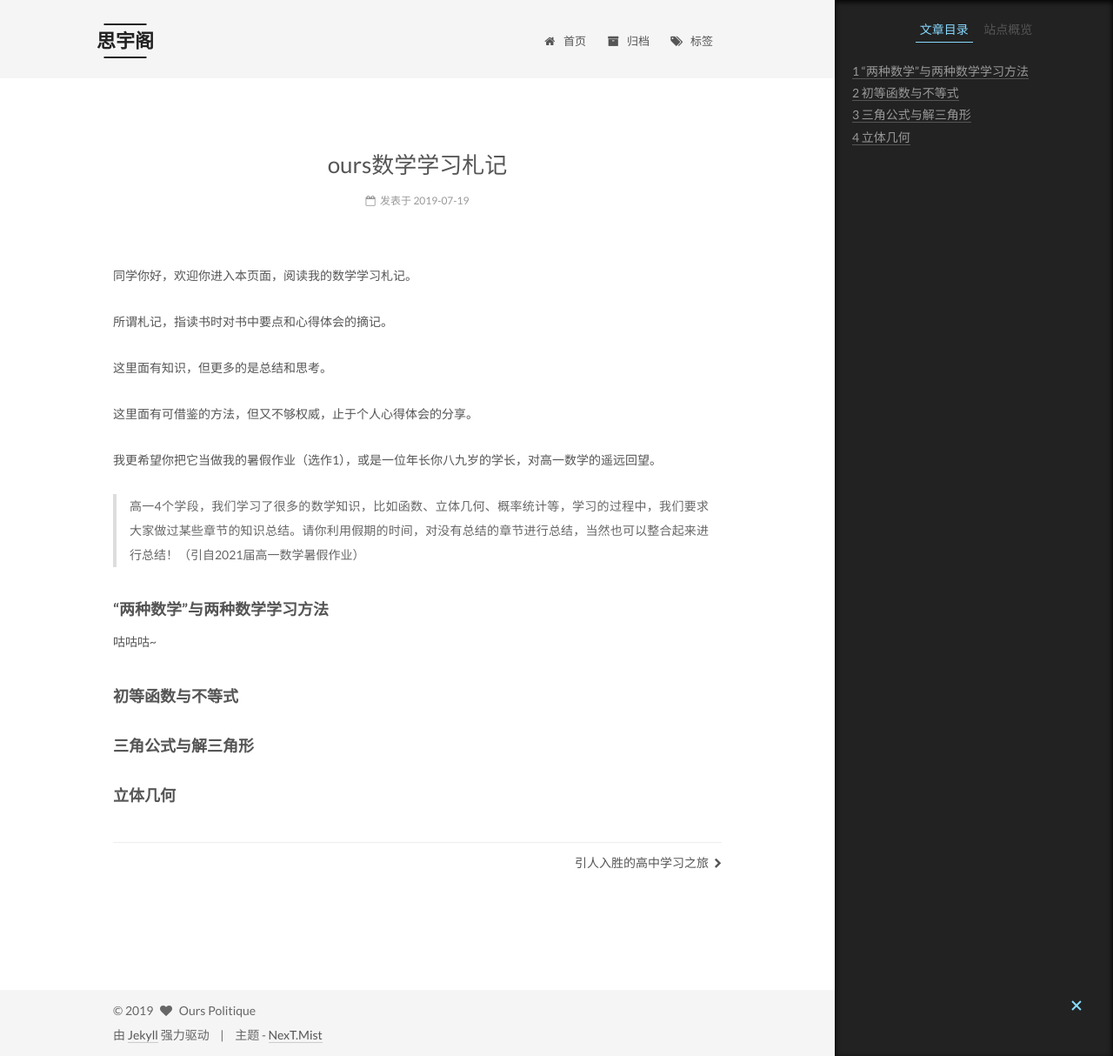
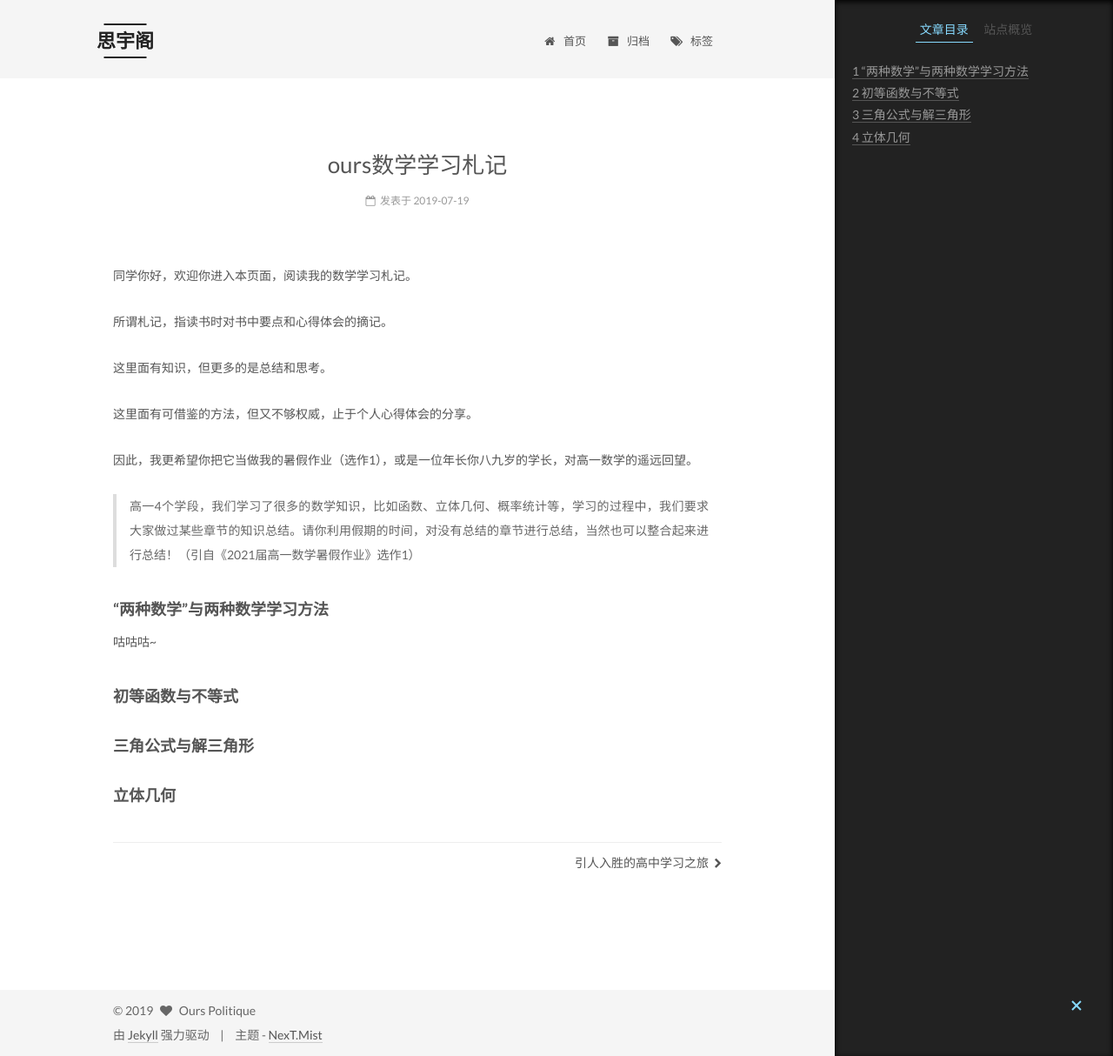
Before and after one commit to ourspolitique/ourspolitique.github.io, a Jekyll site: the page built from _posts/2019-07-09-mathématiques.md, in a window 1280 px wide and 1214 px high. Shown: the whole window at 87% size. Built offline with Jekyll 4.4.1, drawn with Linux system fonts in a browser that asks for light colours.

Commit message:
Update 2019-07-09-mathématiques.md

```diff
--- a/_posts/2019-07-09-mathématiques.md
+++ b/_posts/2019-07-09-mathématiques.md
@@ -12,9 +12,9 @@ tags:
 
 这里面有可借鉴的方法，但又不够权威，止于个人心得体会的分享。
 
-我更希望你把它当做我的暑假作业（选作1），或是一位年长你八九岁的学长，对高一数学的遥远回望。
+因此，我更希望你把它当做我的暑假作业（选作1），或是一位年长你八九岁的学长，对高一数学的遥远回望。
 
-> 高一4个学段，我们学习了很多的数学知识，比如函数、立体几何、概率统计等，学习的过程中，我们要求大家做过某些章节的知识总结。请你利用假期的时间，对没有总结的章节进行总结，当然也可以整合起来进行总结！（引自2021届高一数学暑假作业）
+> 高一4个学段，我们学习了很多的数学知识，比如函数、立体几何、概率统计等，学习的过程中，我们要求大家做过某些章节的知识总结。请你利用假期的时间，对没有总结的章节进行总结，当然也可以整合起来进行总结！（引自《2021届高一数学暑假作业》选作1）
 
 #### “两种数学”与两种数学学习方法
 
```
